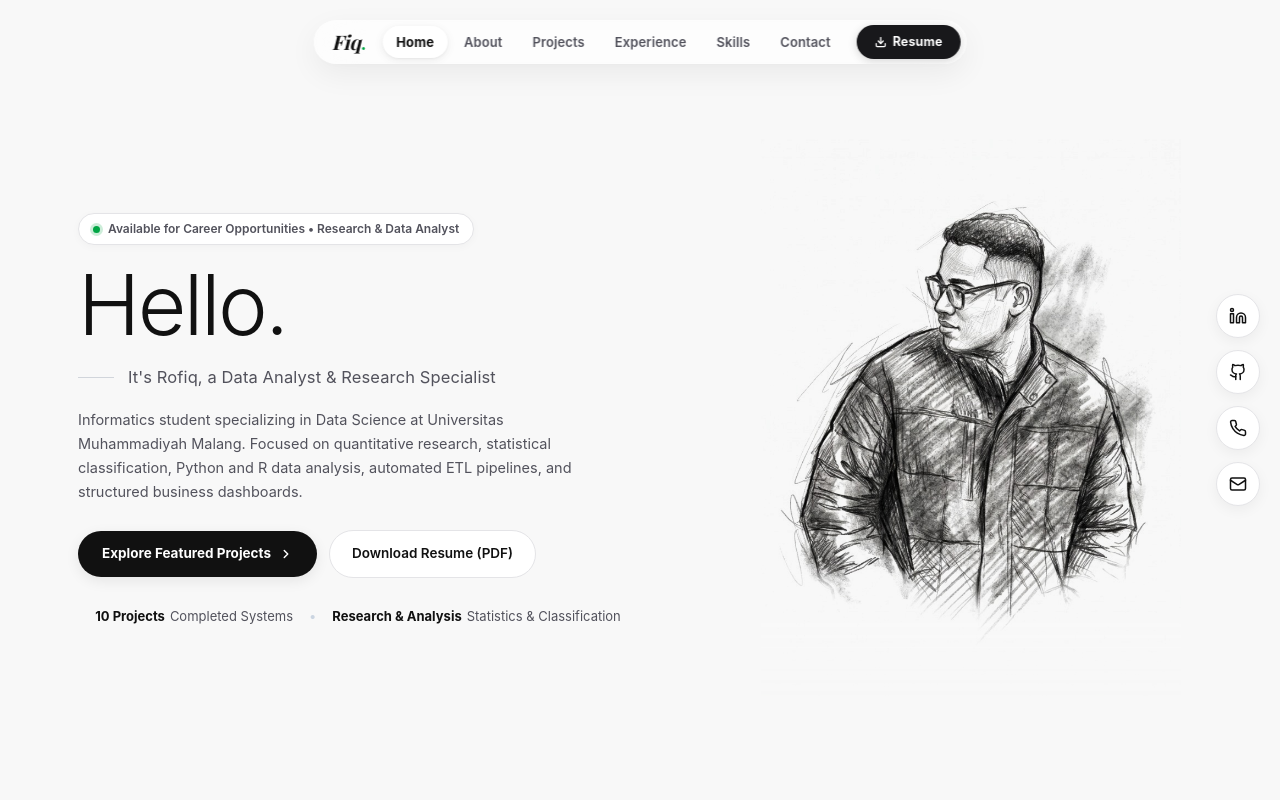
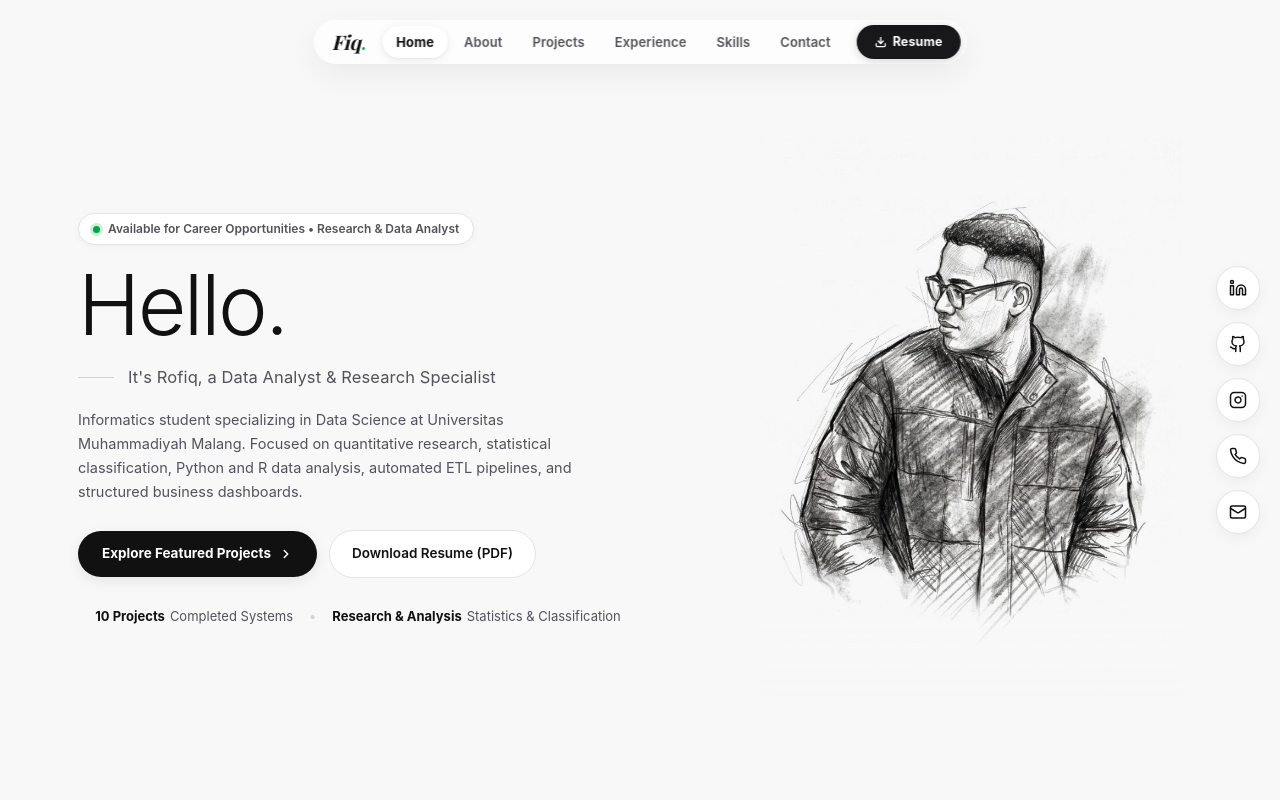
Before and after one commit to rofiqsamanhudi/rofiqsamanhudi.github.io, a Next.js app: page / in a window 1280 px wide. Shown: the top 800 px of the page. Built offline with nearby package versions, Linux system fonts and the light colour scheme; a web font is replaced by a local one.

Commit message:
feat: initialize portfolio app with global styles and core components

```diff
--- a/src/app/globals.css
+++ b/src/app/globals.css
@@ -1512,55 +1512,106 @@ button:focus-visible,
   font-size: 15.5px;
   color: var(--text-2);
   line-height: 1.6;
-  margin-bottom: 36px;
-}
-
-.mn-contact-cards {
+  margin-bottom: 40px;
+}
+
+.mn-contact-grid {
+  display: flex;
+  flex-direction: column;
+  gap: 16px;
+  margin-bottom: 40px;
+}
+
+.mn-contact-row-primary {
   display: grid;
   grid-template-columns: repeat(2, 1fr);
   gap: 16px;
-  margin-bottom: 36px;
+}
+
+.mn-contact-row-secondary {
+  display: grid;
+  grid-template-columns: repeat(3, 1fr);
+  gap: 16px;
+}
+
+.mn-contact-card {
+  display: flex;
+  flex-direction: column;
+  align-items: flex-start;
   text-align: left;
-}
-
-.mn-contact-card {
-  display: flex;
-  flex-direction: column;
-  padding: 20px;
-  border-radius: 12px;
+  padding: 22px 24px;
+  border-radius: 16px;
+  background-color: #ffffff;
+  border: 1px solid rgba(0, 0, 0, 0.08);
+  box-shadow: 0 2px 8px rgba(0, 0, 0, 0.02);
+  text-decoration: none;
+  color: var(--text);
+  transition: transform 0.2s cubic-bezier(0.16, 1, 0.3, 1),
+              box-shadow 0.2s ease,
+              border-color 0.2s ease;
+  position: relative;
+}
+
+.mn-contact-card:hover {
+  transform: translateY(-3px);
+  box-shadow: 0 10px 26px rgba(0, 0, 0, 0.06);
+  border-color: rgba(0, 0, 0, 0.18);
+}
+
+.mn-contact-card-top {
+  display: flex;
+  align-items: center;
+  justify-content: space-between;
+  width: 100%;
+  margin-bottom: 14px;
+}
+
+.mn-contact-icon-badge {
+  width: 38px;
+  height: 38px;
+  border-radius: 10px;
   background-color: var(--bg);
   border: 1px solid var(--line);
-  text-decoration: none;
-  color: var(--text);
-  transition: all 0.15s ease;
-}
-
-.mn-contact-card:hover {
-  background-color: #ffffff;
-  border-color: #a1a1aa;
-  transform: translateY(-2px);
-  box-shadow: 0 4px 16px rgba(0, 0, 0, 0.04);
-}
-
-.mn-contact-icon {
-  color: var(--text);
-  margin-bottom: 10px;
+  display: flex;
+  align-items: center;
+  justify-content: center;
+  color: var(--text);
+  transition: background-color 0.2s ease, color 0.2s ease;
+}
+
+.mn-contact-card:hover .mn-contact-icon-badge {
+  background-color: var(--text);
+  color: #ffffff;
+}
+
+.mn-contact-arrow {
+  color: var(--text-muted);
+  display: inline-flex;
+  align-items: center;
+  justify-content: center;
+  transition: transform 0.2s ease, color 0.2s ease;
+}
+
+.mn-contact-card:hover .mn-contact-arrow {
+  color: var(--text);
+  transform: translate(2px, -2px);
 }
 
 .mn-contact-label {
-  font-size: 12px;
-  font-weight: 600;
+  font-size: 11px;
+  font-weight: 700;
   color: var(--text-muted);
   text-transform: uppercase;
-  letter-spacing: 0.5px;
-  margin-bottom: 2px;
+  letter-spacing: 0.6px;
+  margin-bottom: 4px;
 }
 
 .mn-contact-val {
-  font-size: 14px;
+  font-size: 14.5px;
   font-weight: 700;
   color: var(--text);
   word-break: break-all;
+  line-height: 1.35;
 }
 
 .mn-contact-cta {
@@ -1573,8 +1624,9 @@ button:focus-visible,
   font-size: 14.5px;
 }
 
-@media (max-width: 640px) {
-  .mn-contact-cards {
+@media (max-width: 768px) {
+  .mn-contact-row-primary,
+  .mn-contact-row-secondary {
     grid-template-columns: 1fr;
   }
 }
@@ -1583,9 +1635,10 @@ button:focus-visible,
    FOOTER
    ========================================================================== */
 .mn-footer {
-  padding: 30px 0;
-  border-top: 1px solid var(--line);
-  background-color: #ffffff;
+  padding: 38px 0;
+  border-top: 1px solid #222225;
+  background-color: #111113;
+  color: #ffffff;
 }
 
 .mn-footer-flex {
@@ -1593,27 +1646,32 @@ button:focus-visible,
   justify-content: space-between;
   align-items: center;
   flex-wrap: wrap;
-  gap: 14px;
+  gap: 16px;
 }
 
 .mn-footer-left {
   display: flex;
   align-items: center;
-  gap: 8px;
+  gap: 12px;
   font-size: 13px;
-  color: var(--text);
-  font-weight: 600;
+  color: #d4d4d8;
+  font-weight: 500;
 }
 
 .mn-footer-brand {
-  font-size: 18px;
-  font-weight: 900;
-  letter-spacing: -0.5px;
+  display: inline-flex;
+  align-items: baseline;
+  line-height: 1;
+}
+
+.mn-footer-brand .mn-brand-luxury {
+  color: #ffffff;
+  font-size: 20px;
 }
 
 .mn-footer-right {
   font-size: 12px;
-  color: var(--text-muted);
+  color: #a1a1aa;
 }
 
 /* ==========================================================================
--- a/src/components/PortfolioHub.js
+++ b/src/components/PortfolioHub.js
@@ -178,6 +178,21 @@ export default function PortfolioHub() {
           <svg width="18" height="18" viewBox="0 0 24 24" fill="none" stroke="currentColor" strokeWidth="2" strokeLinecap="round" strokeLinejoin="round" aria-hidden="true">
             <path d="M15 22v-4a4.8 4.8 0 0 0-1-3.5c3 0 6-2 6-5.5.08-1.25-.27-2.48-1-3.5.28-1.15.28-2.35 0-3.5 0 0-1 0-3 1.5-2.64-.5-5.36-.5-8 0C6 2 5 2 5 2c-.3 1.15-.3 2.35 0 3.5A5.403 5.403 0 0 0 4 9c0 3.5 3 5.5 6 5.5-.39.49-.68 1.05-.85 1.65-.17.6-.22 1.23-.15 1.85v4" />
             <path d="M9 18c-4.51 2-5-2-7-2" />
+          </svg>
+        </a>
+
+        <a
+          href={PROFILE_DATA.instagramUrl}
+          target="_blank"
+          rel="noopener noreferrer"
+          className="mn-dock-bubble"
+          aria-label={`Instagram: ${PROFILE_DATA.instagramHandle}`}
+          title={`Instagram: ${PROFILE_DATA.instagramHandle}`}
+        >
+          <svg width="18" height="18" viewBox="0 0 24 24" fill="none" stroke="currentColor" strokeWidth="2" strokeLinecap="round" strokeLinejoin="round" aria-hidden="true">
+            <rect width="20" height="20" x="2" y="2" rx="5" ry="5" />
+            <path d="M16 11.37A4 4 0 1 1 12.63 8 4 4 0 0 1 16 11.37z" />
+            <line x1="17.5" x2="17.51" y1="6.5" y2="6.5" />
           </svg>
         </a>
 
@@ -657,50 +672,108 @@ export default function PortfolioHub() {
               Open to career opportunities as a Research &amp; Data Analyst and Data Engineer, data automation initiatives, and collaborative technical projects.
             </p>
 
-            <div className="mn-contact-cards">
+            <div className="mn-contact-grid">
+              {/* Row 1: Direct Communication Channels */}
+              <div className="mn-contact-row-primary">
                 <a href={`mailto:${PROFILE_DATA.email}`} className="mn-contact-card">
-                <div className="mn-contact-icon">
-                  <svg width="22" height="22" viewBox="0 0 24 24" fill="none" stroke="currentColor" strokeWidth="2" strokeLinecap="round" strokeLinejoin="round" aria-hidden="true">
+                  <div className="mn-contact-card-top">
+                    <div className="mn-contact-icon-badge">
+                      <svg width="18" height="18" viewBox="0 0 24 24" fill="none" stroke="currentColor" strokeWidth="2" strokeLinecap="round" strokeLinejoin="round" aria-hidden="true">
                         <rect width="20" height="16" x="2" y="4" rx="2" />
                         <path d="m22 7-8.97 5.7a1.94 1.94 0 0 1-2.06 0L2 7" />
                       </svg>
+                    </div>
+                    <span className="mn-contact-arrow" aria-hidden="true">
+                      <svg width="14" height="14" viewBox="0 0 24 24" fill="none" stroke="currentColor" strokeWidth="2" strokeLinecap="round" strokeLinejoin="round">
+                        <line x1="7" y1="17" x2="17" y2="7" />
+                        <polyline points="7 7 17 7 17 17" />
+                      </svg>
+                    </span>
                   </div>
                   <div className="mn-contact-label">Email</div>
                   <div className="mn-contact-val">{PROFILE_DATA.email}</div>
                 </a>
 
                 <a href={PROFILE_DATA.whatsappUrl} target="_blank" rel="noopener noreferrer" className="mn-contact-card">
-                <div className="mn-contact-icon">
-                  <svg width="22" height="22" viewBox="0 0 24 24" fill="none" stroke="currentColor" strokeWidth="2" strokeLinecap="round" strokeLinejoin="round" aria-hidden="true">
+                  <div className="mn-contact-card-top">
+                    <div className="mn-contact-icon-badge">
+                      <svg width="18" height="18" viewBox="0 0 24 24" fill="none" stroke="currentColor" strokeWidth="2" strokeLinecap="round" strokeLinejoin="round" aria-hidden="true">
                         <path d="M22 16.92v3a2 2 0 0 1-2.18 2 19.79 19.79 0 0 1-8.63-3.07 19.5 19.5 0 0 1-6-6 19.79 19.79 0 0 1-3.07-8.67A2 2 0 0 1 4.11 2h3a2 2 0 0 1 2 1.72 12.84 12.84 0 0 0 .7 2.81 2 2 0 0 1-.45 2.11L8.09 9.91a16 16 0 0 0 6 6l1.27-1.27a2 2 0 0 1 2.11-.45 12.84 12.84 0 0 0 2.81.7A2 2 0 0 1 22 16.92z" />
                       </svg>
+                    </div>
+                    <span className="mn-contact-arrow" aria-hidden="true">
+                      <svg width="14" height="14" viewBox="0 0 24 24" fill="none" stroke="currentColor" strokeWidth="2" strokeLinecap="round" strokeLinejoin="round">
+                        <line x1="7" y1="17" x2="17" y2="7" />
+                        <polyline points="7 7 17 7 17 17" />
+                      </svg>
+                    </span>
                   </div>
                   <div className="mn-contact-label">WhatsApp</div>
                   <div className="mn-contact-val">{PROFILE_DATA.phoneDisplay}</div>
                 </a>
+              </div>
 
+              {/* Row 2: Professional Profiles & Socials */}
+              <div className="mn-contact-row-secondary">
                 <a href={PROFILE_DATA.linkedinUrl} target="_blank" rel="noopener noreferrer" className="mn-contact-card">
-                <div className="mn-contact-icon">
-                  <svg width="22" height="22" viewBox="0 0 24 24" fill="none" stroke="currentColor" strokeWidth="2" strokeLinecap="round" strokeLinejoin="round" aria-hidden="true">
+                  <div className="mn-contact-card-top">
+                    <div className="mn-contact-icon-badge">
+                      <svg width="18" height="18" viewBox="0 0 24 24" fill="none" stroke="currentColor" strokeWidth="2" strokeLinecap="round" strokeLinejoin="round" aria-hidden="true">
                         <path d="M16 8a6 6 0 0 1 6 6v7h-4v-7a2 2 0 0 0-2-2 2 2 0 0 0-2 2v7h-4v-7a6 6 0 0 1 6-6z" />
                         <rect width="4" height="12" x="2" y="9" />
                         <circle cx="4" cy="4" r="2" />
                       </svg>
+                    </div>
+                    <span className="mn-contact-arrow" aria-hidden="true">
+                      <svg width="14" height="14" viewBox="0 0 24 24" fill="none" stroke="currentColor" strokeWidth="2" strokeLinecap="round" strokeLinejoin="round">
+                        <line x1="7" y1="17" x2="17" y2="7" />
+                        <polyline points="7 7 17 7 17 17" />
+                      </svg>
+                    </span>
                   </div>
                   <div className="mn-contact-label">LinkedIn</div>
                   <div className="mn-contact-val">in/rofiqsamanhudi</div>
                 </a>
 
                 <a href={PROFILE_DATA.githubUrl} target="_blank" rel="noopener noreferrer" className="mn-contact-card">
-                <div className="mn-contact-icon">
-                  <svg width="22" height="22" viewBox="0 0 24 24" fill="none" stroke="currentColor" strokeWidth="2" strokeLinecap="round" strokeLinejoin="round" aria-hidden="true">
+                  <div className="mn-contact-card-top">
+                    <div className="mn-contact-icon-badge">
+                      <svg width="18" height="18" viewBox="0 0 24 24" fill="none" stroke="currentColor" strokeWidth="2" strokeLinecap="round" strokeLinejoin="round" aria-hidden="true">
                         <path d="M15 22v-4a4.8 4.8 0 0 0-1-3.5c3 0 6-2 6-5.5.08-1.25-.27-2.48-1-3.5.28-1.15.28-2.35 0-3.5 0 0-1 0-3 1.5-2.64-.5-5.36-.5-8 0C6 2 5 2 5 2c-.3 1.15-.3 2.35 0 3.5A5.403 5.403 0 0 0 4 9c0 3.5 3 5.5 6 5.5-.39.49-.68 1.05-.85 1.65-.17.6-.22 1.23-.15 1.85v4" />
                         <path d="M9 18c-4.51 2-5-2-7-2" />
                       </svg>
                     </div>
+                    <span className="mn-contact-arrow" aria-hidden="true">
+                      <svg width="14" height="14" viewBox="0 0 24 24" fill="none" stroke="currentColor" strokeWidth="2" strokeLinecap="round" strokeLinejoin="round">
+                        <line x1="7" y1="17" x2="17" y2="7" />
+                        <polyline points="7 7 17 7 17 17" />
+                      </svg>
+                    </span>
+                  </div>
                   <div className="mn-contact-label">GitHub</div>
                   <div className="mn-contact-val">github.com/rofiqsamanhudi</div>
                 </a>
+
+                <a href={PROFILE_DATA.instagramUrl} target="_blank" rel="noopener noreferrer" className="mn-contact-card">
+                  <div className="mn-contact-card-top">
+                    <div className="mn-contact-icon-badge">
+                      <svg width="18" height="18" viewBox="0 0 24 24" fill="none" stroke="currentColor" strokeWidth="2" strokeLinecap="round" strokeLinejoin="round" aria-hidden="true">
+                        <rect width="20" height="20" x="2" y="2" rx="5" ry="5" />
+                        <path d="M16 11.37A4 4 0 1 1 12.63 8 4 4 0 0 1 16 11.37z" />
+                        <line x1="17.5" x2="17.51" y1="6.5" y2="6.5" />
+                      </svg>
+                    </div>
+                    <span className="mn-contact-arrow" aria-hidden="true">
+                      <svg width="14" height="14" viewBox="0 0 24 24" fill="none" stroke="currentColor" strokeWidth="2" strokeLinecap="round" strokeLinejoin="round">
+                        <line x1="7" y1="17" x2="17" y2="7" />
+                        <polyline points="7 7 17 7 17 17" />
+                      </svg>
+                    </span>
+                  </div>
+                  <div className="mn-contact-label">Instagram</div>
+                  <div className="mn-contact-val">{PROFILE_DATA.instagramHandle}</div>
+                </a>
+              </div>
             </div>
 
             <div className="mn-contact-cta">
@@ -726,7 +799,10 @@ export default function PortfolioHub() {
       <footer className="mn-footer">
         <div className="mn-container mn-footer-flex">
           <div className="mn-footer-left">
-            <span className="mn-footer-brand">R.</span>
+            <span className="mn-footer-brand">
+              <span className="mn-brand-luxury">Fiq</span>
+              <span className="mn-brand-dot">.</span>
+            </span>
             <span>Rofiq Samanhudi &bull; Research &amp; Data Analyst | Data Engineer</span>
           </div>
           <div className="mn-footer-right">
```
Also changed, not shown: src/lib/analysisSamples.js, src/lib/pythonSystemsData.js. Lines whose indentation alone changed are shown as unchanged.
